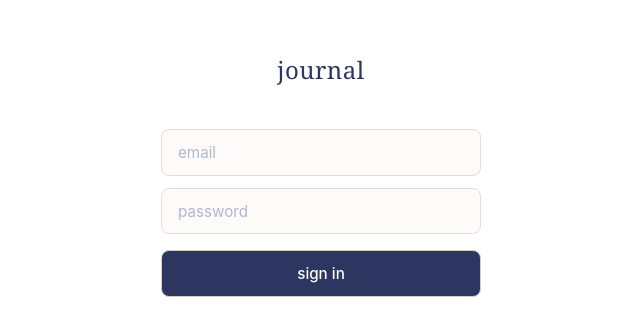
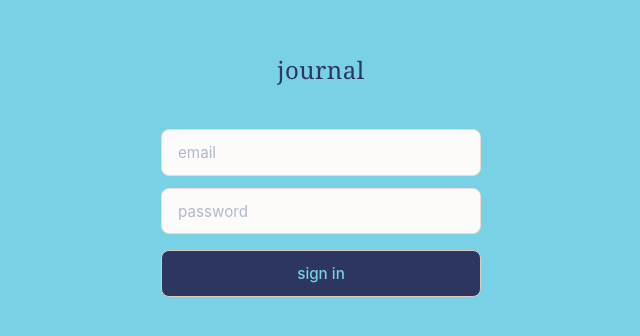
Before and after one commit to dairylarry/journal, a React (Vite) app in the folder frontend/: page /journal/today in a window 1280 px wide. Shown: the part 226-562 px from the top of the page, without its empty margins (319-959 px from the left). Built offline with nearby package versions, Linux system fonts and the light colour scheme; no server answers.

Commit message:
more changes

```diff
--- a/frontend/index.html
+++ b/frontend/index.html
@@ -4,7 +4,7 @@
     <meta charset="UTF-8" />
     <meta name="viewport" content="width=device-width, initial-scale=1.0" />
     <title>Journal</title>
-    <meta name="theme-color" content="#111110" />
+    <meta name="theme-color" content="#78d1e5" />
     <meta name="apple-mobile-web-app-capable" content="yes" />
     <meta name="apple-mobile-web-app-status-bar-style" content="black-translucent" />
     <link rel="manifest" href="/journal/manifest.json" />
--- a/frontend/src/styles/EntryEditor.css
+++ b/frontend/src/styles/EntryEditor.css
@@ -1,7 +1,13 @@
 .editor {
   max-width: 100%;
-  padding: 1.5rem 2rem 4rem;
+  padding: 1.5rem 1.25rem 4rem;
   min-height: 100dvh;
+}
+
+@media (min-width: 768px) {
+  .editor {
+    padding: 1.5rem 8rem 4rem;
+  }
 }
 
 .editor-header {
--- a/frontend/src/styles/tokens.css
+++ b/frontend/src/styles/tokens.css
@@ -1,6 +1,6 @@
 :root {
   /* Backgrounds */
-  --bg:            #ffffff;
+  --bg:            #78d1e5;
   --surface:       #fdfbf9;
   --surface-alt:   #f7f0ea;   /* warm pinkish-beige — callouts, blockquotes */
   --surface-hover: #f0e8e0;
```
Also changed, not shown: frontend/public/manifest.json, 1 other file (tests, documents, lock files or other folders).
